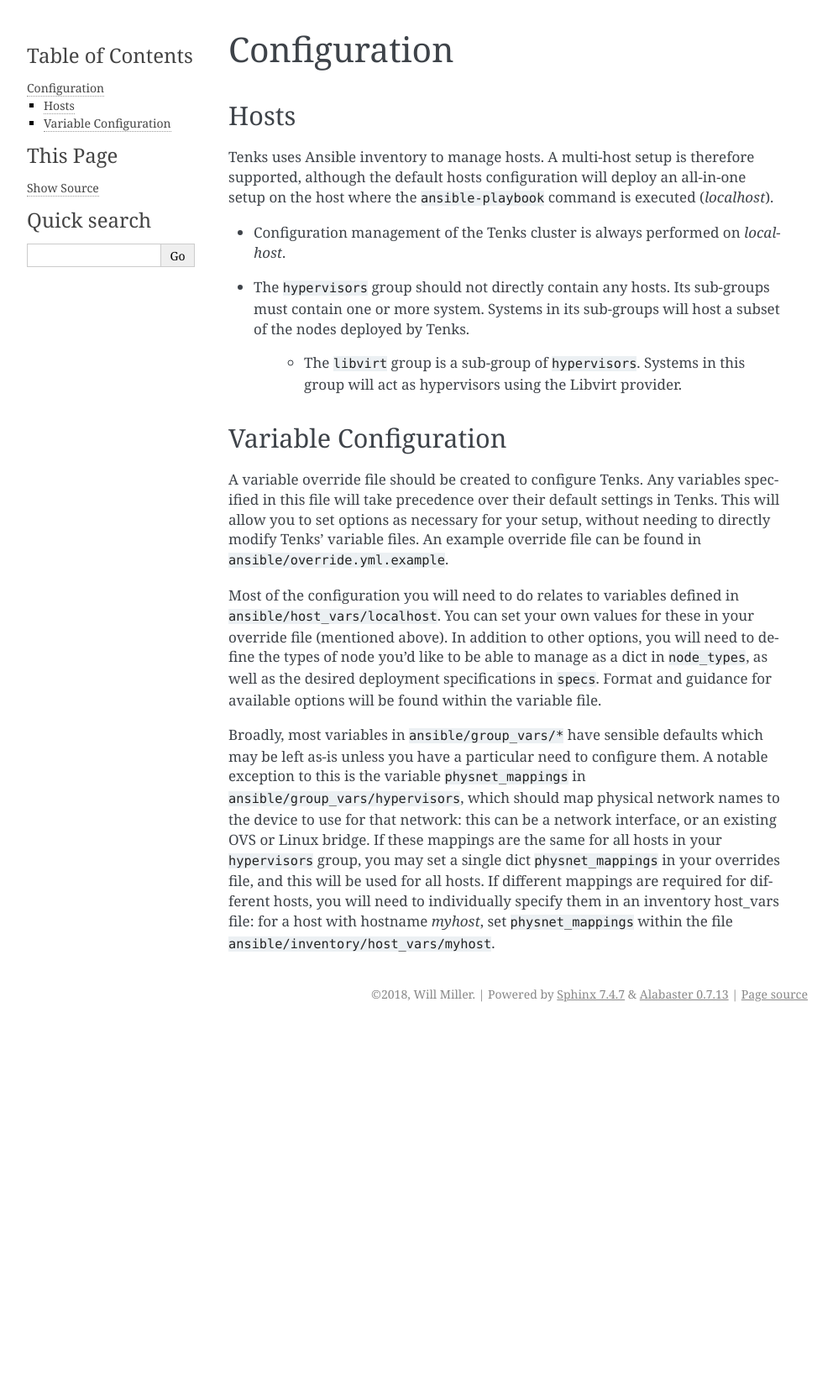
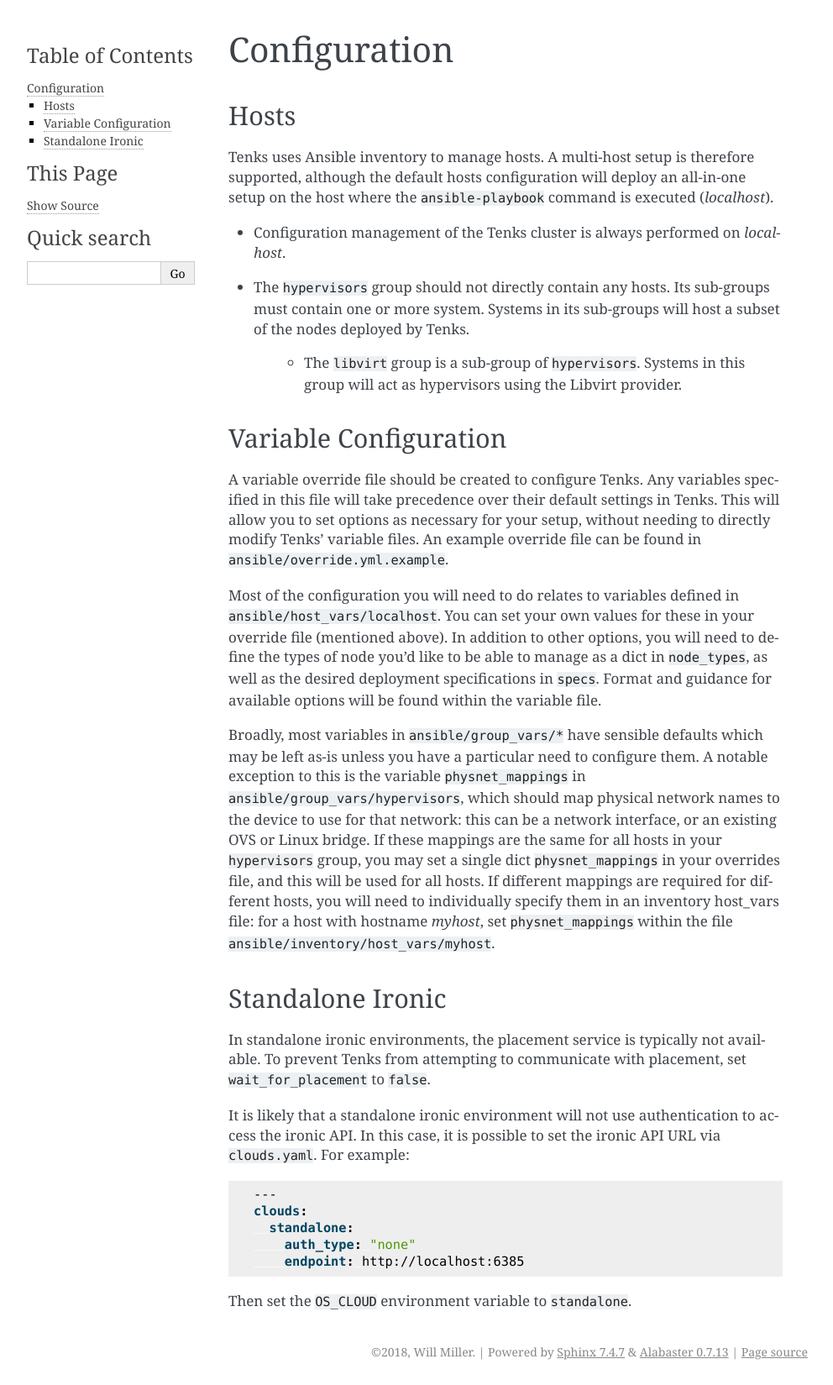
Before and after one commit to openstack/tenks, a Sphinx documentation site: the page built from doc/source/configuration.rst, in a window 1280 px wide. Shown: the whole page at 84% size, without its empty margins (148-1140 px from the left). Built offline with Sphinx 7.4.7, drawn with Linux system fonts in a browser that asks for light colours; before the commit the page ends 1223 px from its top, so only the background shows below that.

Commit message:
Changes to support standalone ironic
For standalone ironic deployments, such as those deployed using bifrost, there
is typically no keystone or placement service running. Use of the ironic API is
without authentication. We use clouds.yaml in this case.

Change-Id: I61ed791d019e43f6dfc632fa185f079b385c290c
Story: 2004425
Task: 28077

```diff
--- a/doc/source/configuration.rst
+++ b/doc/source/configuration.rst
@@ -48,3 +48,24 @@
 are required for different hosts, you will need to individually specify them in
 an inventory host_vars file: for a host with hostname *myhost*, set
 ``physnet_mappings`` within the file ``ansible/inventory/host_vars/myhost``.
+
+Standalone Ironic
+-----------------
+
+In standalone ironic environments, the placement service is typically not
+available. To prevent Tenks from attempting to communicate with placement, set
+``wait_for_placement`` to ``false``.
+
+It is likely that a standalone ironic environment will not use authentication
+to access the ironic API. In this case, it is possible to set the ironic API
+URL via ``clouds.yaml``. For example:
+
+.. code-block:: yaml
+
+   ---
+   clouds:
+     standalone:
+       auth_type: "none"
+       endpoint: http://localhost:6385
+
+Then set the ``OS_CLOUD`` environment variable to ``standalone``.
```
Also changed, not shown: ansible/roles/virtualbmc-daemon/README.md, 8 other files.
